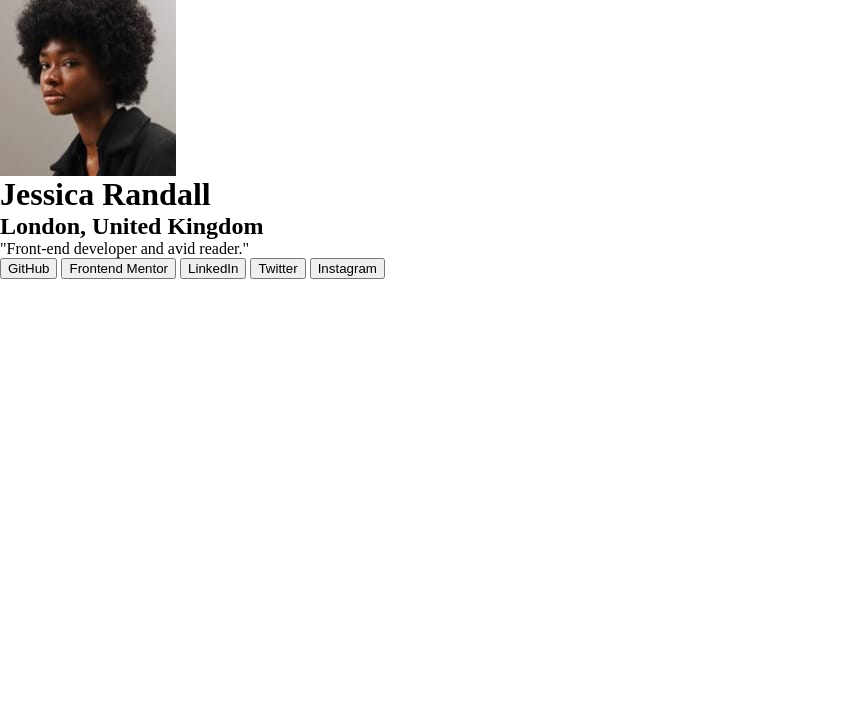
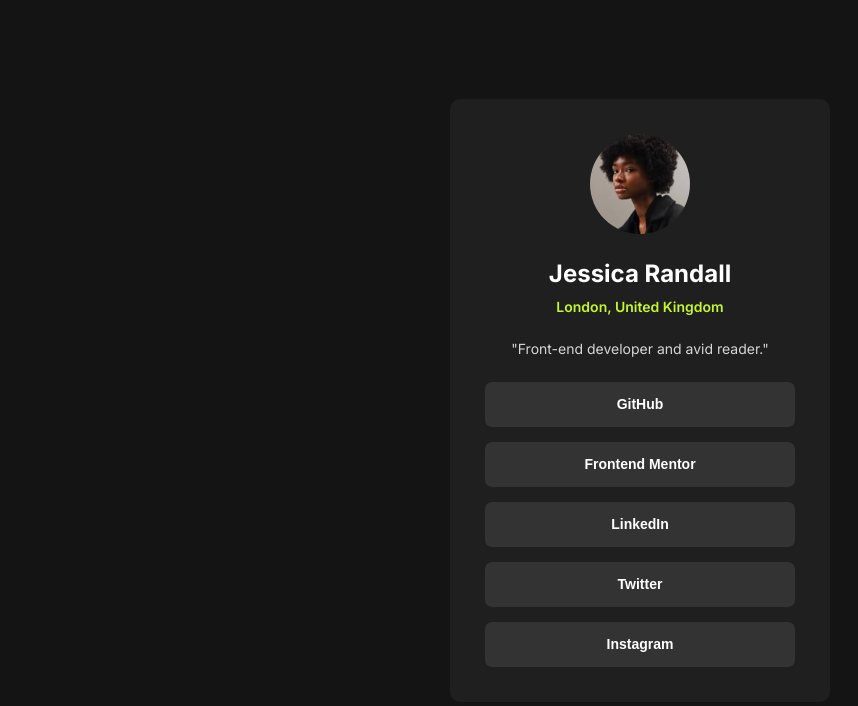
Before and after one commit to Madhu-U/Social-links-profile-Frontend-Mentor, a plain HTML site: page index.html in a window 1280 px wide. Shown: the whole page, without its empty margins (0-858 px from the left). Drawn offline with Linux system fonts and the light colour scheme.

Commit message:
Completed CSS

```diff
--- a/index.html
+++ b/index.html
@@ -22,7 +22,6 @@
   </head>
   <body>
     <main class="container">
-      <div class="profile">
       <img
         src="./assets/images/avatar-jessica.jpeg"
         alt="Picture of jessica Randall"
@@ -31,7 +30,6 @@
       <h1>Jessica Randall</h1>
       <h2>London, United Kingdom</h2>
       <p class="about">"Front-end developer and avid reader."</p>
-      </div>
       <div class="accounts">
         <button class="github">GitHub</button>
         <button class="frontend-mentor">Frontend Mentor</button>
--- a/style.css
+++ b/style.css
@@ -7,3 +7,66 @@ img {
     display: block;
     max-width: 100%;
 }
+
+body {
+    display: flex;
+    justify-content: center;
+    align-items: center;
+    height: 100vh;
+    background-color: hsl(0, 0%, 8%);
+    font-family: Inter, sans-seriff;
+}
+
+.container {
+    display: flex;
+    width: 380px;
+    flex-direction: column;
+    align-items: center;
+    background-color: hsl(0, 0%, 12%);
+    border-radius: 10px;
+    padding: 35px;
+}
+
+.container .picture {
+    width: 100px;
+    border-radius: 100%;
+}
+
+.container h1 {
+    color: hsl(0, 0%, 100%);
+    font-size: 24px;
+    font-weight: 700;
+    margin-top: 25px;
+}
+
+.container h2 {
+    font-size: 14px;
+    font-weight: 600;
+    color: hsl(75, 94%, 57%);
+    margin: 10px 0 25px;
+}
+
+.container .about {
+    font-size: 14px;
+    font-weight: 400;
+    color: hsl(0, 0%, 84%);
+    margin-bottom: 25px;
+}
+
+.accounts {
+    display: flex;
+    flex-direction: column;
+    width: 100%;
+    gap: 15px;
+}
+
+button {
+    width: 100%;
+    height: 45px;
+    border-radius: 7px;
+    border: none;
+    background-color: hsl(0, 0%, 20%);
+    color: hsl(0, 0%, 100%);
+    font-size: 14px;
+    font-weight: 600;
+}
```
Lines whose indentation alone changed are shown as unchanged.
